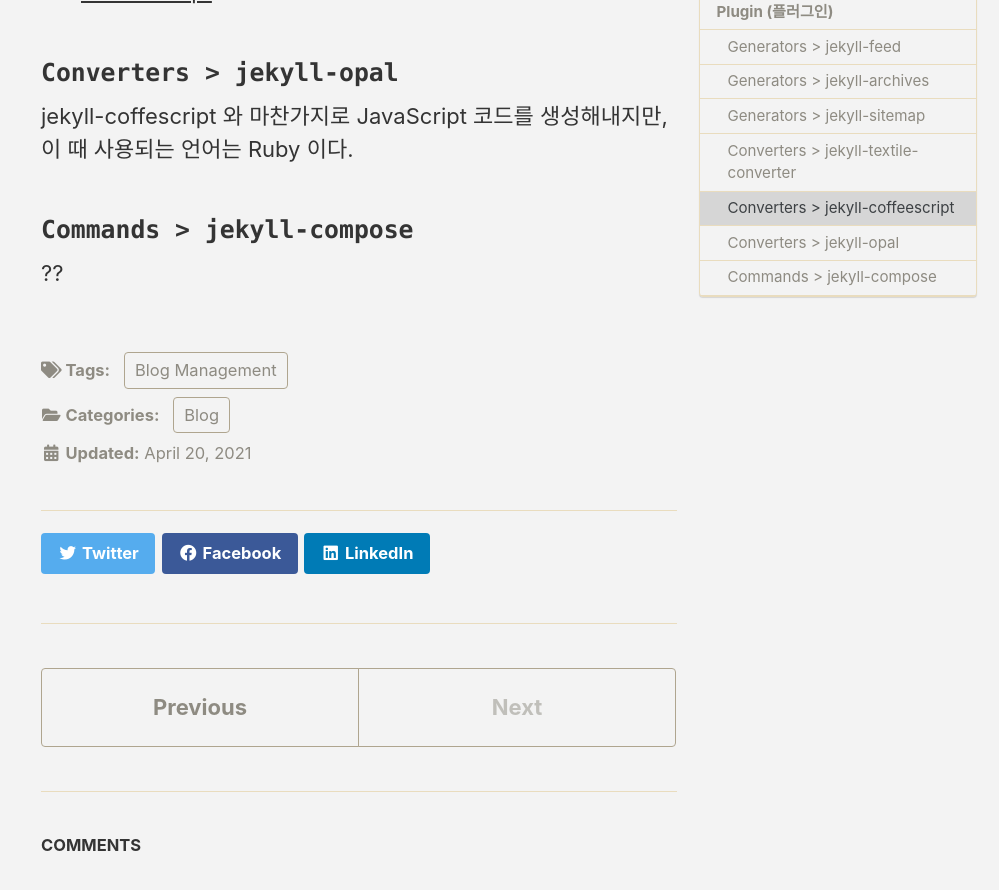
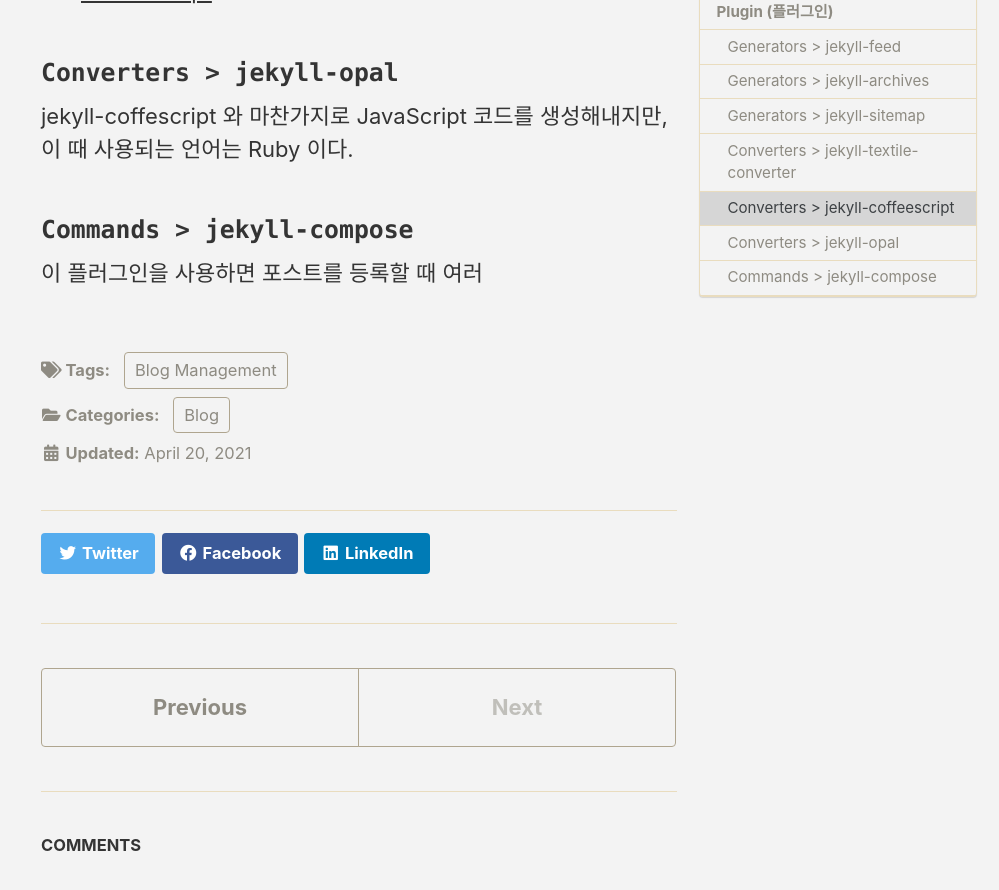
Before and after one commit to EuilimChoi/JoonYoungJJ.github.io, a Jekyll site: the page built from _posts/2021-04-20-blogmanage-4-customization.md, in a window 1280 px wide and 900 px high, scrolled down 7551 px. Shown: the top 890 px of the window, without its empty margins (281-1280 px from the left). Built offline with Jekyll 4.4.1, drawn with Linux system fonts in a browser that asks for light colours; cached includes are drawn as plain includes; comment, search, counter and statistics services are not loaded.

Commit message:
Update 2021-04-20-blogmanage-4-customization.md

```diff
--- a/_posts/2021-04-20-blogmanage-4-customization.md
+++ b/_posts/2021-04-20-blogmanage-4-customization.md
@@ -146,4 +146,4 @@ Markup언어의 종류는 상당히 다양하지만, jekyll은 markdown과 texti
 jekyll-coffescript 와 마찬가지로 JavaScript 코드를 생성해내지만, 이 때 사용되는 언어는 Ruby 이다.
 
 ### `Commands > jekyll-compose`
-??
+이 플러그인을 사용하면 포스트를 등록할 때 여러
```
